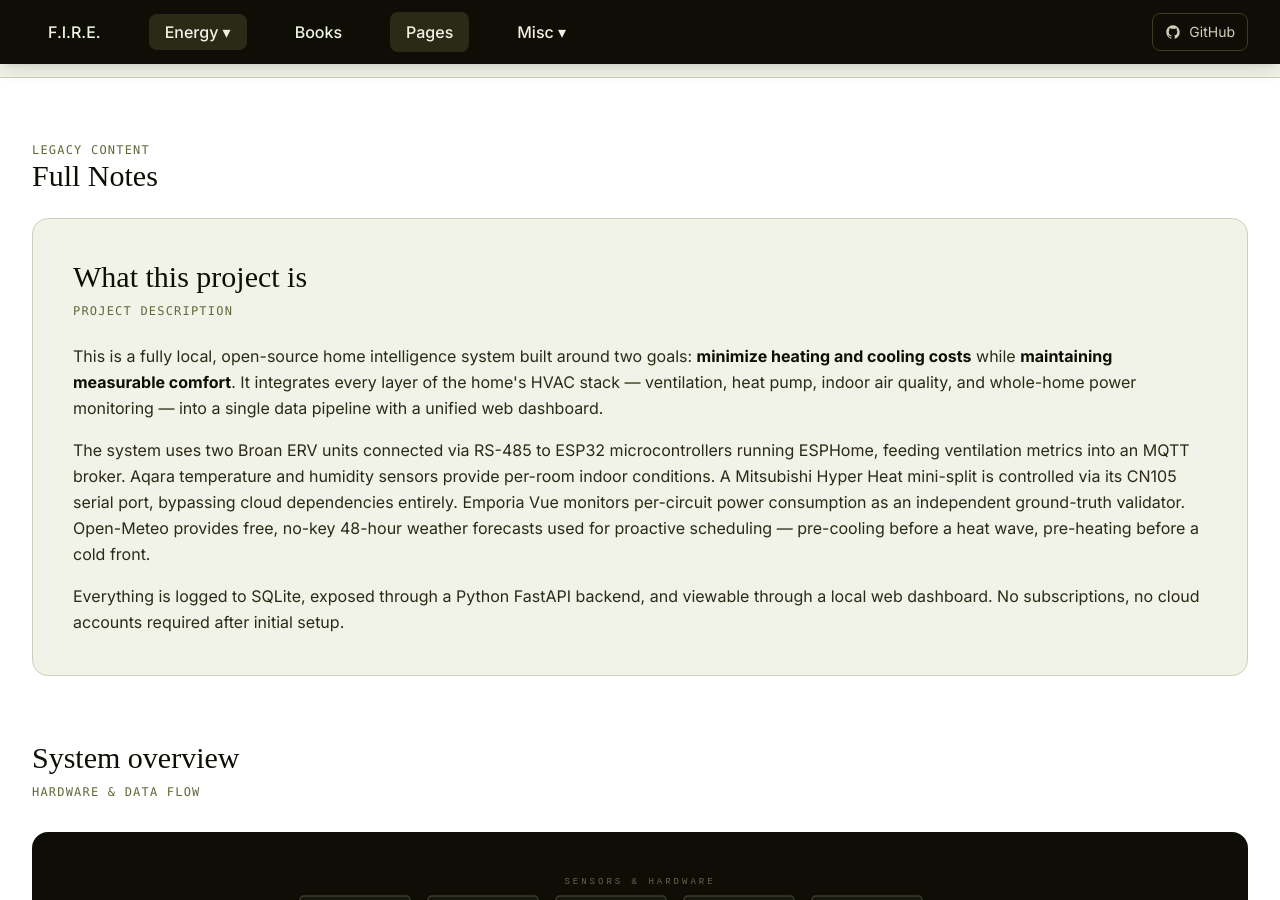
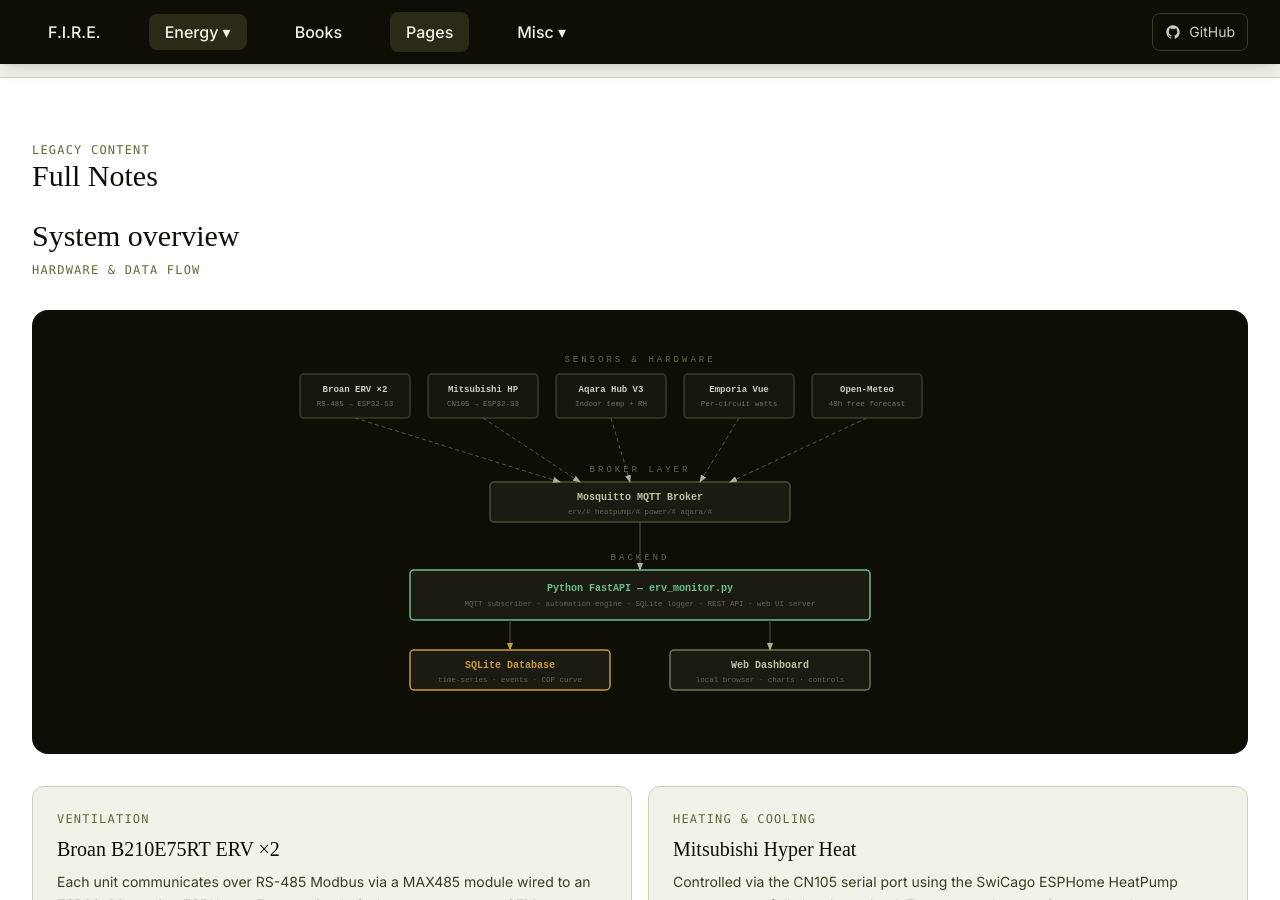
Before and after one commit to techmore/techmore.github.io, a Jekyll site: the page built from pages/energy-monitoring.html, in a window 1280 px wide and 900 px high, scrolled down 938 px. Built offline with Jekyll 4.4.1, drawn with Linux system fonts in a browser that asks for light colours; nearby versions of some CDN libraries; some web fonts are replaced.

Commit message:
Remove legacy project description section

```diff
--- a/pages/energy-monitoring.html
+++ b/pages/energy-monitoring.html
@@ -192,20 +192,6 @@ title: Energy Monitoring - Techmore
             </div>
         </div>
         <div class="legacy-content">
-
-
-    <!-- ── PROJECT DESCRIPTION ── -->
-    <section class="mb-16">
-        <div class="bg-olive-50 rounded-2xl border border-olive-200 p-8 md:p-10">
-            <h2 class="text-3xl text-olive-950 mb-2">What this project is</h2>
-            <p class="text-olive-500 font-mono text-xs tracking-widest uppercase mb-6">Project Description</p>
-            <div class="space-y-4 text-olive-800 leading-relaxed">
-                <p>This is a fully local, open-source home intelligence system built around two goals: <strong class="text-olive-950">minimize heating and cooling costs</strong> while <strong class="text-olive-950">maintaining measurable comfort</strong>. It integrates every layer of the home's HVAC stack — ventilation, heat pump, indoor air quality, and whole-home power monitoring — into a single data pipeline with a unified web dashboard.</p>
-                <p>The system uses two Broan ERV units connected via RS-485 to ESP32 microcontrollers running ESPHome, feeding ventilation metrics into an MQTT broker. Aqara temperature and humidity sensors provide per-room indoor conditions. A Mitsubishi Hyper Heat mini-split is controlled via its CN105 serial port, bypassing cloud dependencies entirely. Emporia Vue monitors per-circuit power consumption as an independent ground-truth validator. Open-Meteo provides free, no-key 48-hour weather forecasts used for proactive scheduling — pre-cooling before a heat wave, pre-heating before a cold front.</p>
-                <p>Everything is logged to SQLite, exposed through a Python FastAPI backend, and viewable through a local web dashboard. No subscriptions, no cloud accounts required after initial setup.</p>
-            </div>
-        </div>
-    </section>
 
     <!-- ── SYSTEM OVERVIEW ── -->
     <section class="mb-16">
```
